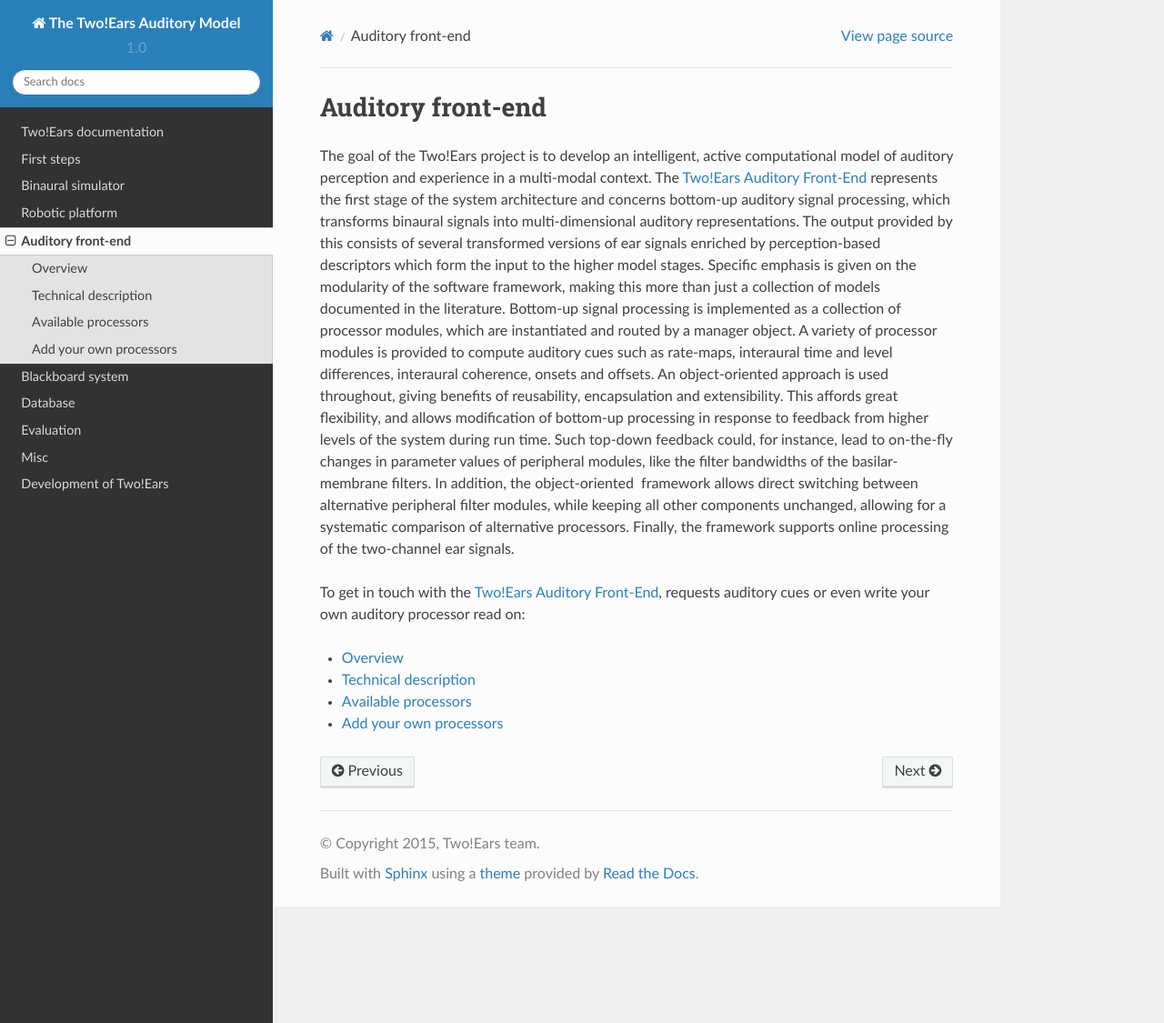
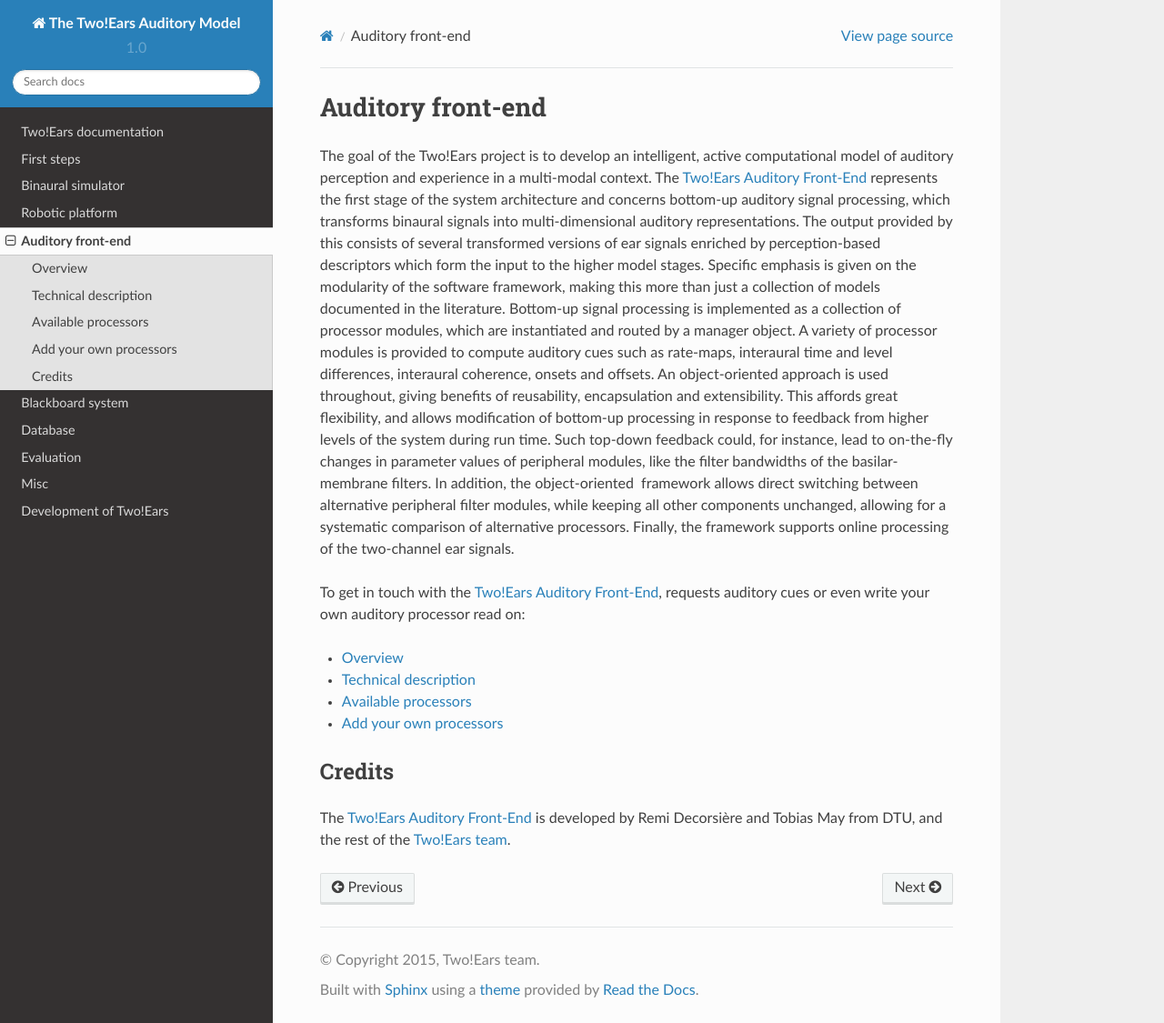
Before and after one commit to TWOEARS/documentation, a Sphinx documentation site: the page built from doc/afe/index.txt, in a window 1280 px wide and 1125 px high. Shown: the whole window at 91% size. Built offline with Sphinx 7.4.7 and the Read the Docs theme 2.0.0, drawn with Linux system fonts in a browser that asks for light colours.

Commit message:
Credits for AFE

```diff
--- a/doc/afe/index.txt
+++ b/doc/afe/index.txt
@@ -42,4 +42,13 @@
     processors
     add-processor
 
+Credits
+=======
+
+The |AFE| is developed by Remi Decorsière and Tobias May from DTU,
+and the rest of the `Two!Ears team`_.
+
+.. _Two!Ears team: http://twoears.aipa.tu-berlin.de/consortium
+
+
 .. vim: filetype=rst spell:
```
